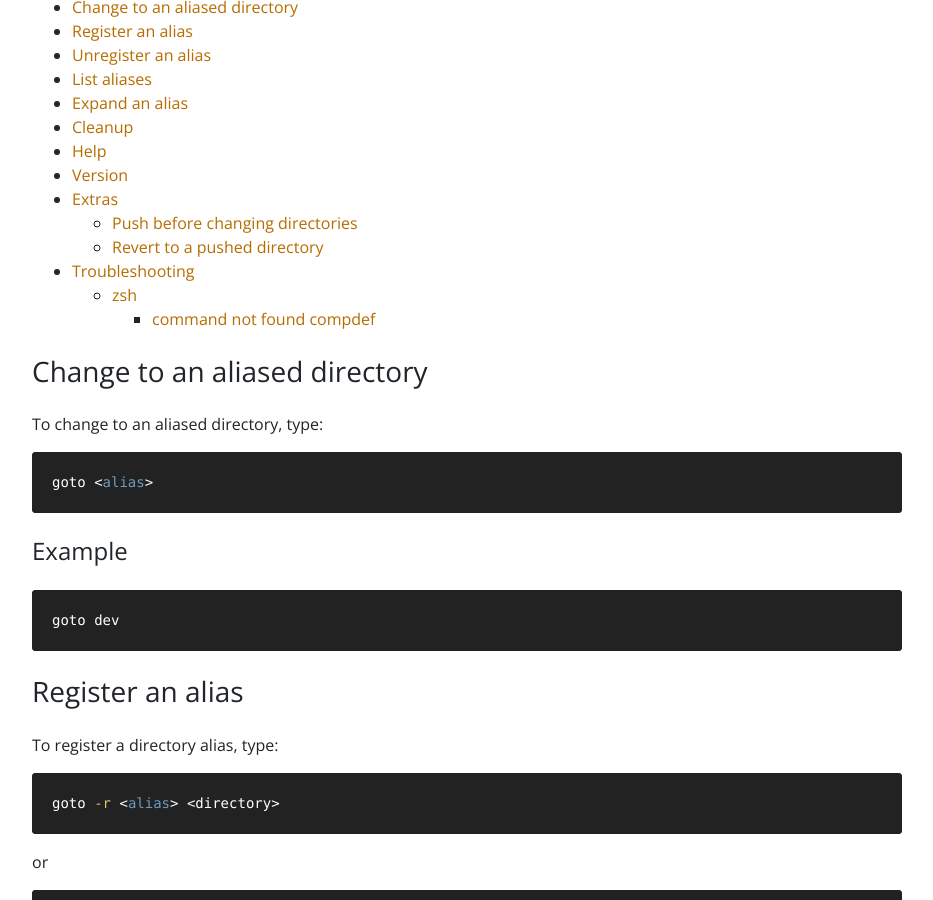
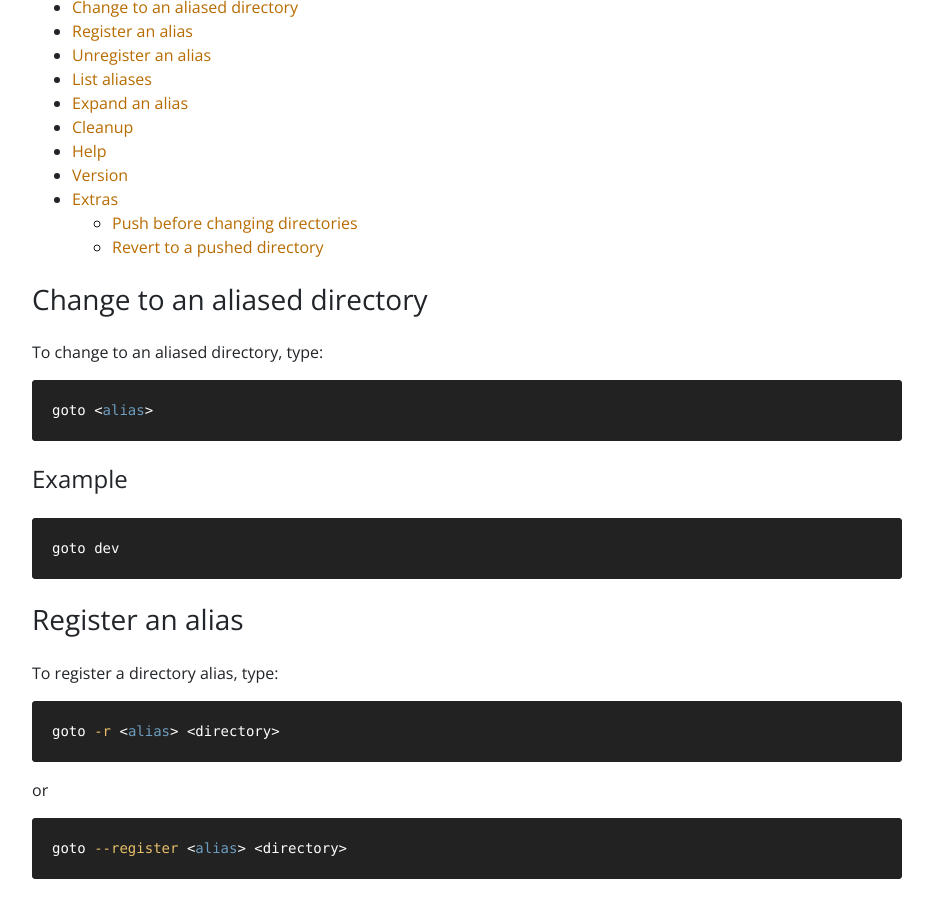
Before and after one commit to iridakos/iridakos.github.io, a Jekyll site: the page built from _posts/2019-04-09-shell-navigation-with-autocomplete.markdown, in a window 1280 px wide and 900 px high, scrolled down 1789 px. Shown: the whole window, without its empty margins (23-956 px from the left). Built offline with Jekyll 4.4.1, drawn with Linux system fonts in a browser that asks for light colours; nearby versions of some CDN libraries; comment, search, counter and statistics services are not loaded.

Commit message:
goto fix doc

```diff
--- a/_posts/2019-04-09-shell-navigation-with-autocomplete.markdown
+++ b/_posts/2019-04-09-shell-navigation-with-autocomplete.markdown
@@ -88,9 +88,6 @@ You need to restart your shell after installation.
 * [Extras](#extras)
   * [Push before changing directories](#push-before-changing-directories)
   * [Revert to a pushed directory](#revert-to-a-pushed-directory)
-* [Troubleshooting](#troubleshooting)
-  * [zsh](#zsh)
-    * [command not found compdef](#command-not-found-compdef)
 
 ### Change to an aliased directory
 To change to an aliased directory, type:
```
